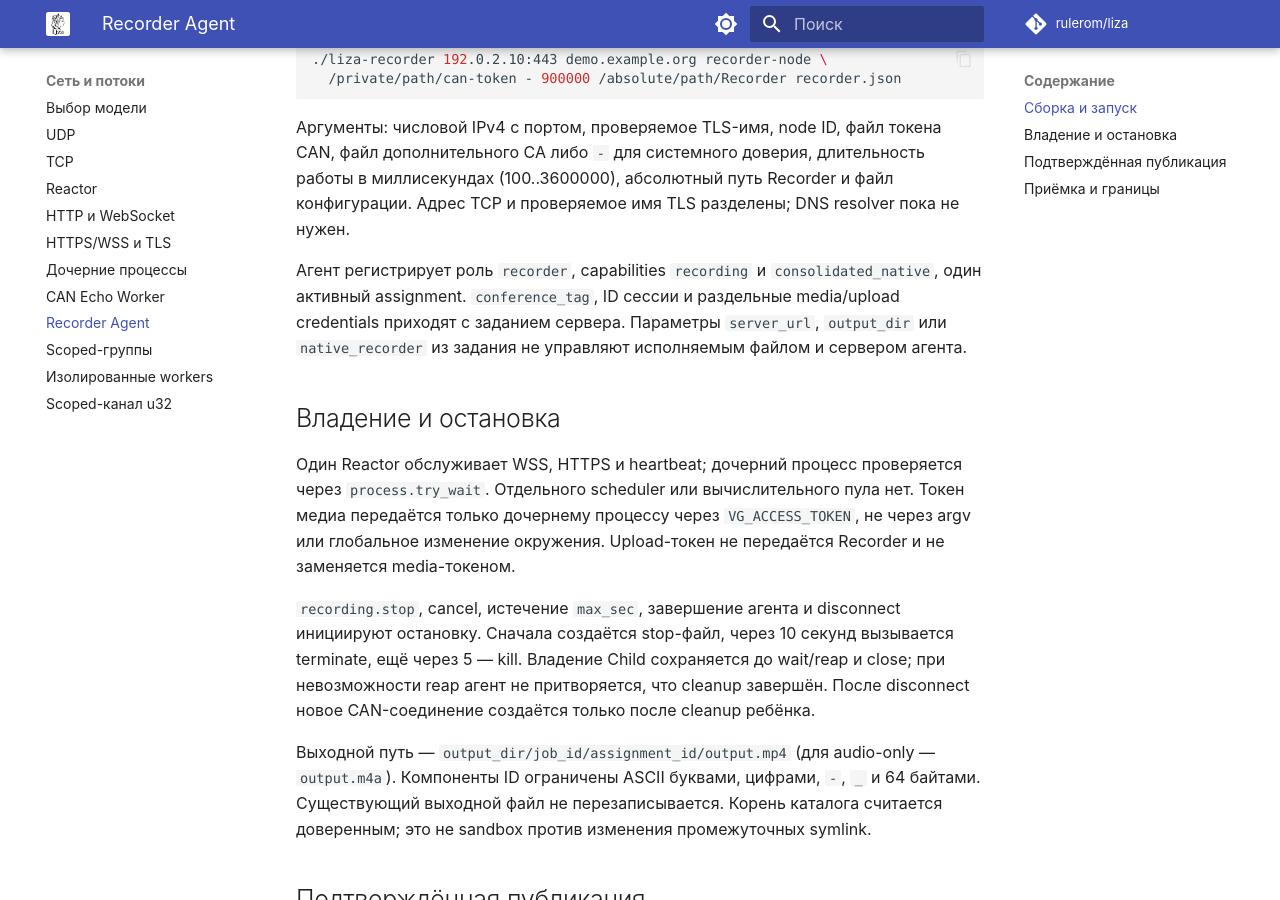
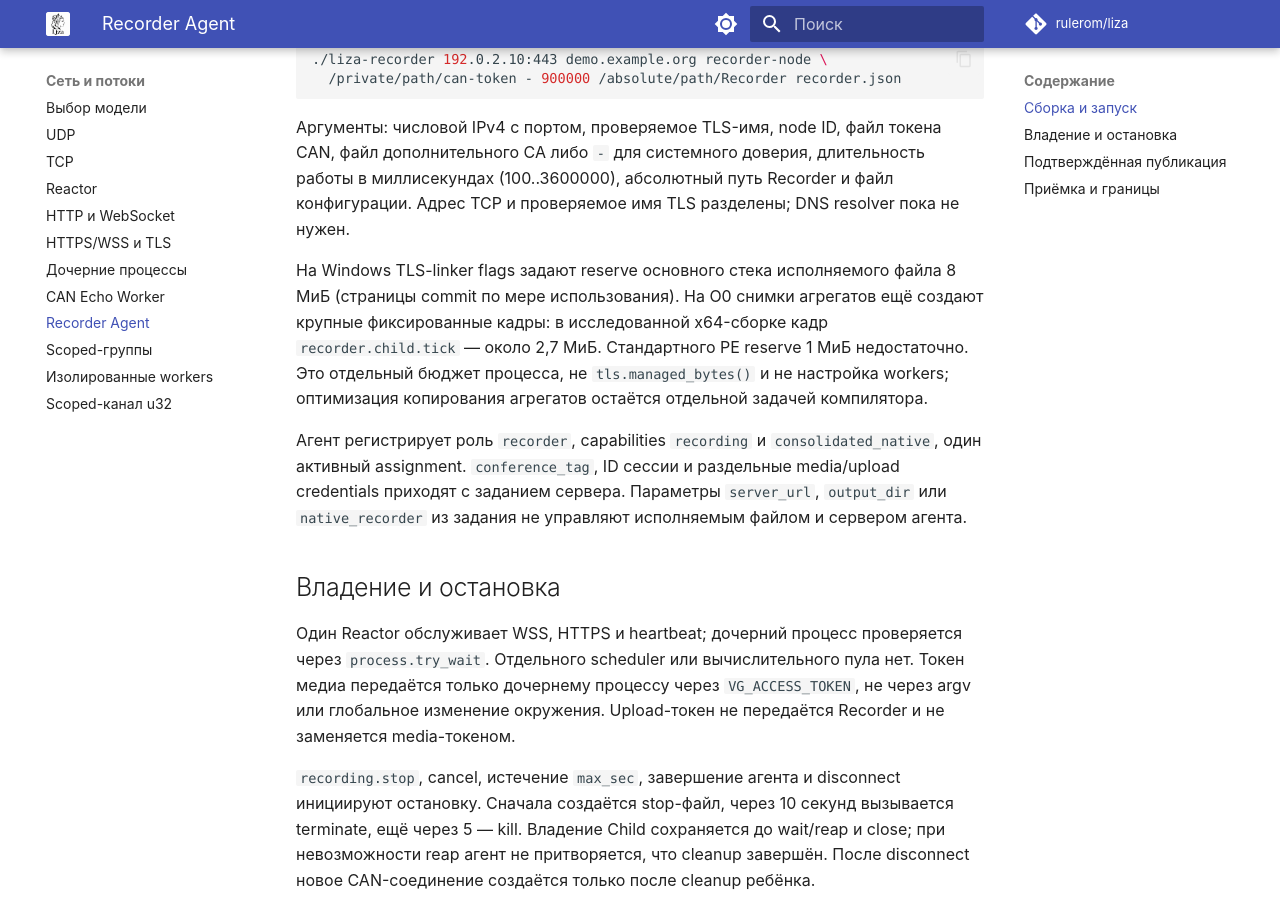
Before and after one commit to rulerom/liza, an MkDocs documentation site: the page built from docs/recorder-agent.md, in a window 1280 px wide and 900 px high, scrolled down 663 px. Built offline with MkDocs 1.6.1 and Material for MkDocs 9.7.7, drawn with Linux system fonts in a browser that asks for light colours; comment, search, counter and statistics services are not loaded.

Commit message:
Reserve bounded main stack for Windows TLS protocol clients

```diff
--- a/docs/recorder-agent.md
+++ b/docs/recorder-agent.md
@@ -32,6 +32,13 @@ python3 -m liza build --project-root examples \
 файл дополнительного CA либо `-` для системного доверия, длительность работы в
 миллисекундах (100..3600000), абсолютный путь Recorder и файл конфигурации.
 Адрес TCP и проверяемое имя TLS разделены; DNS resolver пока не нужен.
+
+На Windows TLS-linker flags задают reserve основного стека исполняемого файла
+8 МиБ (страницы commit по мере использования). На O0 снимки агрегатов ещё
+создают крупные фиксированные кадры: в исследованной x64-сборке кадр
+`recorder.child.tick` — около 2,7 МиБ. Стандартного PE reserve 1 МиБ недостаточно.
+Это отдельный бюджет процесса, не `tls.managed_bytes()` и не настройка workers;
+оптимизация копирования агрегатов остаётся отдельной задачей компилятора.
 
 Агент регистрирует роль `recorder`, capabilities `recording` и
 `consolidated_native`, один активный assignment. `conference_tag`, ID сессии и
```
Also changed, not shown: docs/tls-transport.md (+5 -0 lines), 1 other file.
